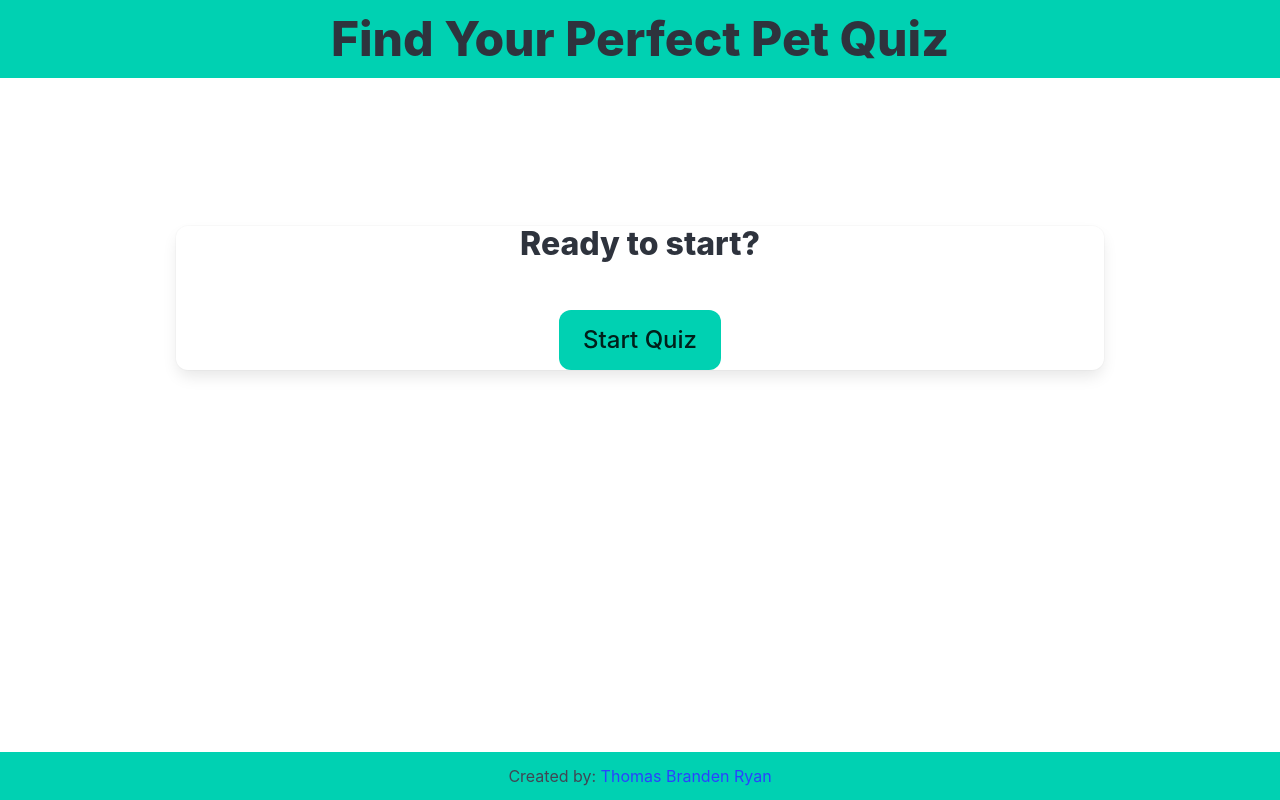
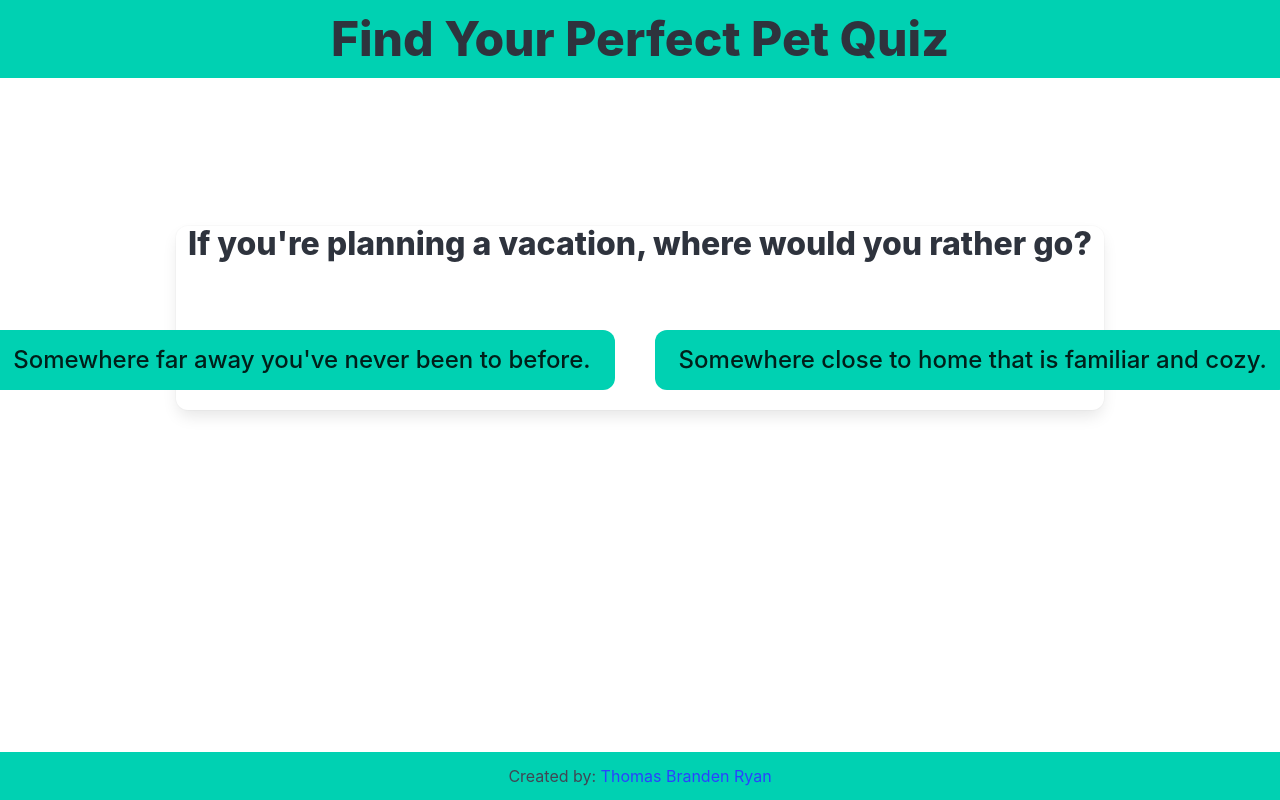
Before and after one commit to Tomjp424/pet-finder-quiz, a plain HTML site: page index.html in a window 1280 px wide. Both pictures are taken after a click on the button "Start Quiz". Drawn offline with Linux system fonts and the light colour scheme.

Commit message:
Question and Answer Updates

```diff
--- a/assets/scripts.js
+++ b/assets/scripts.js
@@ -28,3 +28,49 @@ const questionsandAnswers = [
     {question: "It's your cheat day. Which would you rather indulge in?", answer1: "Ice Cream", answer2: "Spicy Wings"},
     {question: "Time to do some grocery shopping. Where are you buying from?", answer1: "Costco", answer2: "Local Market/General Store"},
 ]
+
+// code for button display
+let answerButtonOne = document.getElementById('answerButtonOne');
+let answerButtonTwo = document.getElementById('answerButtonTwo');
+let questionText = document.getElementById('questionText');
+
+function showAnswerButtonTwo() {
+    answerButtonTwo.style.display = 'flex';
+}
+
+answerButtonOne.addEventListener('click', showAnswerButtonTwo);
+
+let questionIndex = 0;
+
+// code for displaying questions
+function displayNextQuestion() {
+    if (questionIndex < questionsandAnswers.length) {
+        questionText.textContent = questionsandAnswers[questionIndex].question;
+        questionIndex++;
+    } else {
+        // End of questions
+        questionText.textContent = "Congratulations!";
+        answerButtonOne.style.display = 'none';
+        answerButtonTwo.style.display = 'none';
+    }
+}
+
+answerButtonOne.addEventListener('click', displayNextQuestion);
+answerButtonTwo.addEventListener('click', displayNextQuestion);
+
+// code for updating answer buttons
+
+let answer1Index = 0;
+let answer2Index = 0;
+
+function updateAnswerButtons() {
+    if (answer1Index < questionsandAnswers.length && answer2Index < questionsandAnswers.length) {
+        answerButtonOne.textContent = questionsandAnswers[answer1Index].answer1;
+        answerButtonTwo.textContent = questionsandAnswers[answer2Index].answer2;
+        answer1Index++;
+        answer2Index++;
+    }
+}
+
+answerButtonOne.addEventListener('click', updateAnswerButtons);
+answerButtonTwo.addEventListener('click', updateAnswerButtons);
--- a/index.html
+++ b/index.html
@@ -48,5 +48,6 @@
         </p>
     </div>
   </footer>
+    <script src="./assets/scripts.js"></script>
   </body>
 </html>
--- a/styles.css
+++ b/styles.css
@@ -19,8 +19,14 @@ footer {
     position: relative;
 }
 
+#answerButtonOne{
+    display: flex;
+    margin: 20px;
+}
+
 #answerButtonTwo{
     display: none;
+    margin: 20px;
 }
 
 .card {
```
